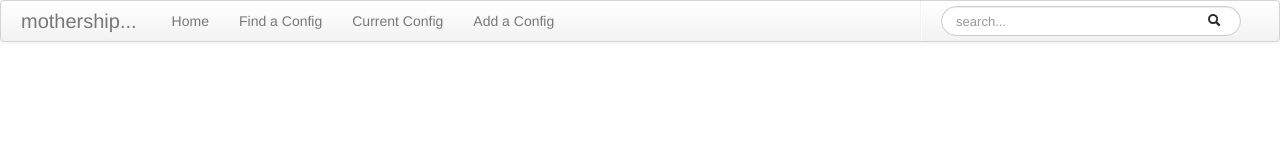
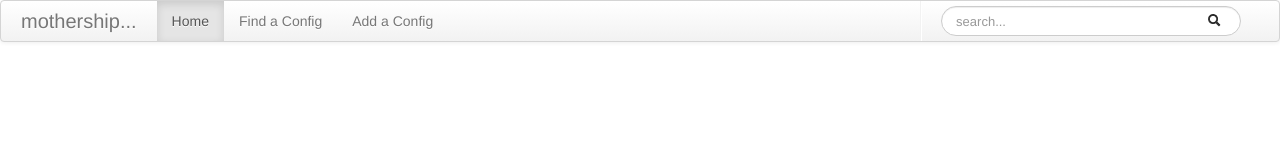
Before and after one commit to geebee/mothership, a plain HTML site: page client/index.html in a window 1280 px wide. Drawn offline with nearby package versions, Linux system fonts and the light colour scheme.

Commit message:
removed useless 'current config button'

```diff
--- a/client/index.html
+++ b/client/index.html
@@ -12,9 +12,8 @@
         <div id="navBarInner" class="navbar-inner">
             <a id="navTitle" class="brand" href="#">mothership...</a>
             <ul id="navItems" class="nav">
-                <li id="home"><a href="#home">Home</a></li>
+                <li class="active" id="home"><a href="#home">Home</a></li>
                 <li id="findConfig" data-bind="click: focusSearch"><a href="#findConfig">Find a Config</a></li>
-                <li id="currentConfig"><a href="#currentConfig">Current Config</a></li>
                 <li id="addConfig"><a href="#addConfig">Add a Config</a></li>
             </ul>
             <div id="searchContainer" class="pull-right">
@@ -162,7 +161,6 @@
                         cVM.loadConf(selfObj.friendlyName);
 
                         $("#navItems li").filter(".active").removeClass("active");
-                        $("#navItems li#currentConfig").addClass("active");
                         cVM.focusSearch(false);
 
                         //replace " (friendlyName)" with nothing in the actual selection
```
